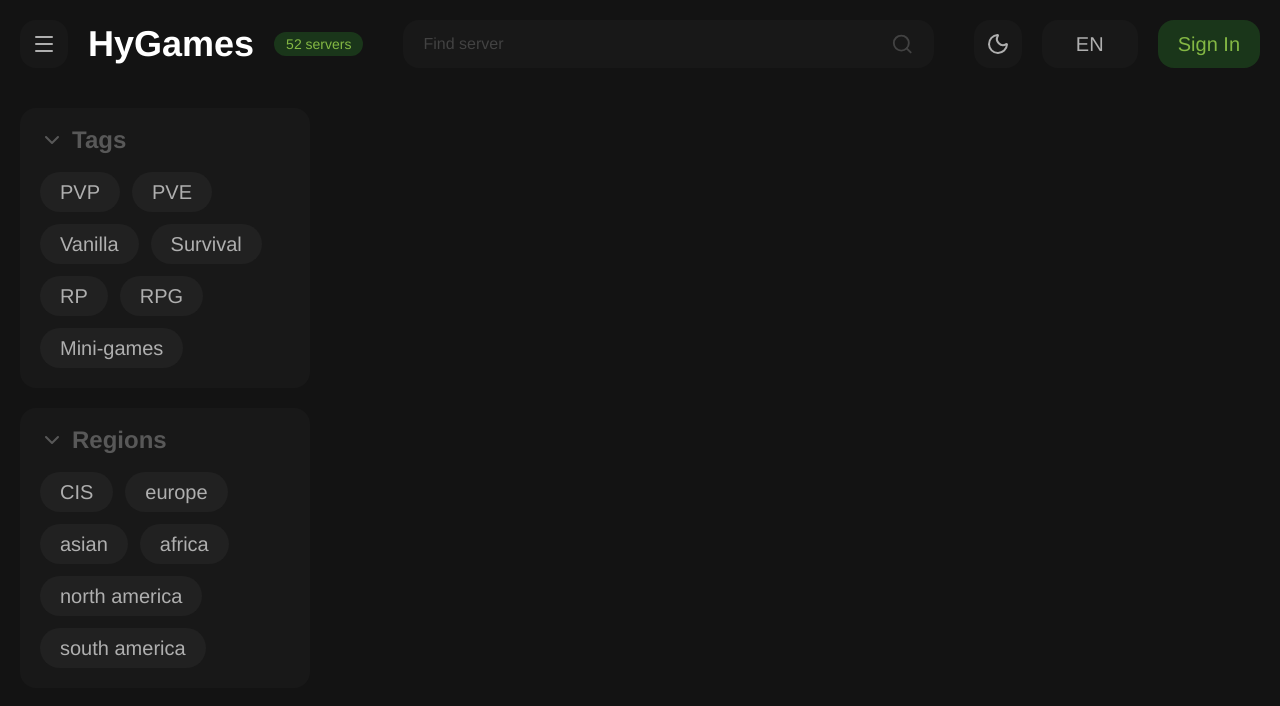
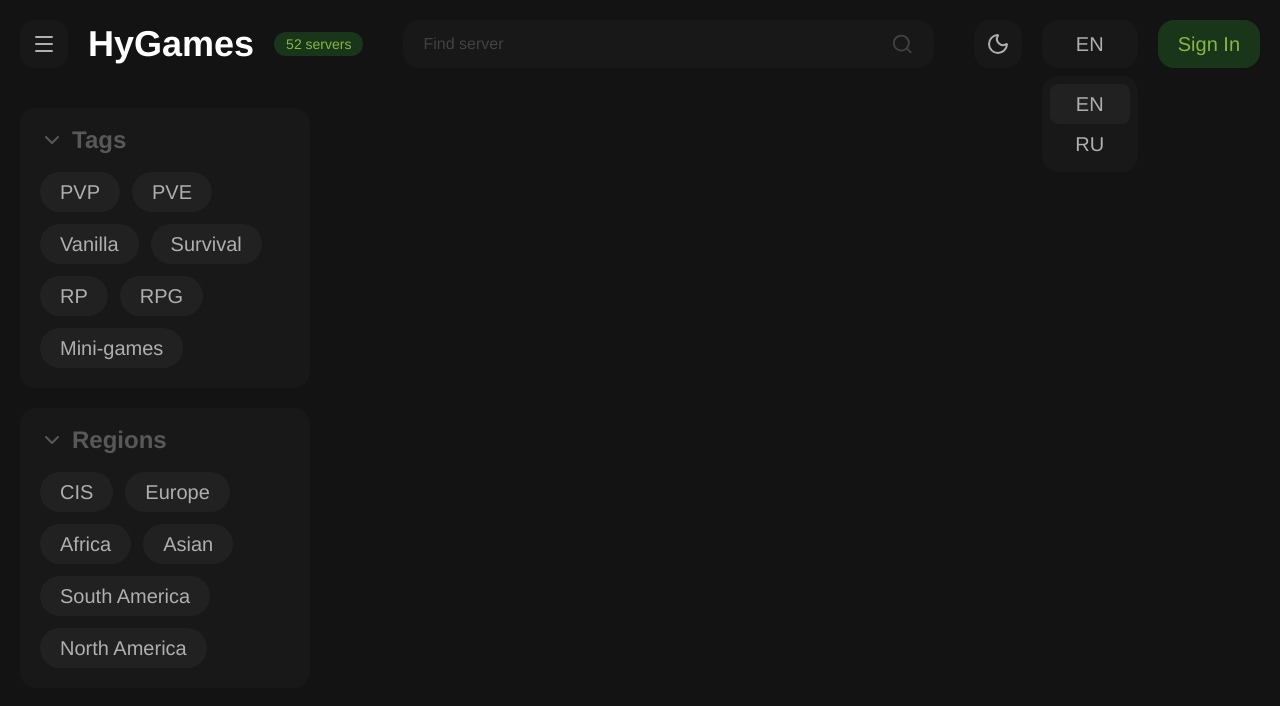
Before and after one commit to Eltarchik/hysers, a Next.js app: page / in a window 1280 px wide. Both pictures are taken after a click on the button "EN". Shown: the top 706 px of the page. Built offline with nearby package versions, Linux system fonts and the light colour scheme; no server answers.

Commit message:
lang selecting button

```diff
--- /dev/null
+++ b/src/app/api/locale/route.ts
@@ -0,0 +1,11 @@
+import {NextResponse} from "next/server"
+import { localeName } from "@/shared/config/locale"
+
+export async function POST(req: Request) {
+    const { locale } = await req.json()
+
+    const response = NextResponse.json({ ok: true })
+    response.cookies.set(localeName, locale)
+
+    return response
+}
--- a/src/app/layout.tsx
+++ b/src/app/layout.tsx
@@ -5,6 +5,7 @@ import { cn } from "@/shared/lib/cn"
 import { Header } from "@/wigets/Header"
 import { ReactNode } from "react"
 import { NextIntlClientProvider } from "next-intl"
+import { getLocale, getMessages } from "next-intl/server"
 
 const geistSans = Geist({
     variable: "--font-geist-sans",
@@ -25,9 +26,10 @@ interface Props {
     children: ReactNode
 }
 
-export default function RootLayout(
+export default async function RootLayout(
     { children, }: Props
 ) {
+
     return <html>
         <body
             className={cn(
--- a/src/app/page.tsx
+++ b/src/app/page.tsx
@@ -5,6 +5,7 @@ import { useState } from "react"
 import { SmallChip } from "@/shared/ui/ToggleChip"
 import { filters } from "@/entities/filters/config/filters"
 import { useTranslations } from "next-intl"
+import { titleCase } from "@/shared/lib/textFormatting"
 
 export default function Home() {
     const [ o, setO ] = useState(true)
@@ -20,7 +21,7 @@ export default function Home() {
                 >
                     <div className="flex gap-3 flex-wrap">
                         { filter.items.map(item =>
-                            <SmallChip key={item.name}>{ t(filter.name, item.name) }</SmallChip>
+                            <SmallChip key={item.name}>{ titleCase(t(filter.name, item.name)) }</SmallChip>
                         )}
                     </div>
                 </FilterCard>
--- a/src/entities/filters/config/regions.ts
+++ b/src/entities/filters/config/regions.ts
@@ -1,10 +1,10 @@
 export enum RegionFilters {
     CIS = "cis",
     EUROPE = "europe",
+    AFRICA = "africa",
     ASIAN = "asian",
-    AFRICA = "africa",
+    SOUTH_AMERICA = "south_america",
     NORTH_AMERICA = "north_america",
-    SOUTH_AMERICA = "south_america",
 }
 
 export const regionFilters: Filter = {
@@ -12,9 +12,9 @@ export const regionFilters: Filter = {
     items: [
         { name: RegionFilters.CIS },
         { name: RegionFilters.EUROPE },
+        { name: RegionFilters.AFRICA },
         { name: RegionFilters.ASIAN },
-        { name: RegionFilters.AFRICA },
+        { name: RegionFilters.SOUTH_AMERICA },
         { name: RegionFilters.NORTH_AMERICA },
-        { name: RegionFilters.SOUTH_AMERICA },
     ]
 }
--- a/src/i18n/request.ts
+++ b/src/i18n/request.ts
@@ -1,7 +1,10 @@
 import {getRequestConfig} from 'next-intl/server';
+import { cookies } from "next/headers"
+import { defaultLocale, localeName } from "@/shared/config/locale"
 
-export default getRequestConfig(async ({ requestLocale }) => {
-    const locale = await requestLocale || 'en'
+export default getRequestConfig(async () => {
+    const cookieStore = await cookies()
+    const locale = cookieStore.get(localeName)?.value || defaultLocale
 
     return {
         locale,
--- /dev/null
+++ b/src/i18n/translations/ru.json
@@ -0,0 +1,31 @@
+{
+  "Shared": {
+
+  },
+  "Pages": {
+
+  },
+  "Entities": {
+    "Filters": {
+      "tags": {
+        "title": "Теги",
+        "pvp": "PVP",
+        "pve": "PVE",
+        "vanilla": "Vanilla",
+        "survival": "Survival",
+        "rp": "RP",
+        "rpg": "RPG",
+        "mini_games": "Mini-games"
+      },
+      "regions": {
+        "title": "Регионы",
+        "cis": "СНГ",
+        "europe": "европа",
+        "asian": "азия",
+        "africa": "африка",
+        "north_america": "северная америка",
+        "south_america": "южная америка"
+      }
+    }
+  }
+}
--- /dev/null
+++ b/src/shared/api/locale.ts
@@ -0,0 +1,7 @@
+export const setLang = async (locale: string) => {
+    console.log(locale)
+    await fetch("/api/locale", {
+        method: "POST",
+        body: JSON.stringify({ locale })
+    })
+}
--- /dev/null
+++ b/src/shared/config/locale.ts
@@ -0,0 +1,7 @@
+export enum Locale {
+    EN = "en",
+    RU = "ru",
+}
+
+export const localeName = "NEXT_LOCALE"
+export const defaultLocale = Locale.EN
--- /dev/null
+++ b/src/shared/hooks/useOverlay.ts
@@ -0,0 +1,24 @@
+import { Dispatch, RefObject, SetStateAction, useEffect, useRef, useState } from "react"
+
+export const useOverlay = <T extends HTMLElement>(initialValue?: boolean): [
+    boolean,
+    d: Dispatch<SetStateAction<boolean>>,
+    RefObject<T | null>
+] => {
+    const [ opened, setOpened ] = useState(!!initialValue)
+    const parentRef = useRef<T>(null)
+
+    useEffect(() => {
+        const onPress = (event: MouseEvent) => {
+            if (parentRef.current && !parentRef.current.contains(event.target as Node)) {
+                setOpened(false)
+            }
+        }
+
+        document.addEventListener("mousedown", onPress)
+
+        return () => document.removeEventListener("mousedown", onPress)
+    }, [])
+
+    return [ opened, setOpened, parentRef ]
+}
--- /dev/null
+++ b/src/shared/lib/textFormatting.ts
@@ -0,0 +1,4 @@
+export const titleCase = (text: string) => {
+    const words = text.split(" ")
+    return words.map(word => word.charAt(0).toUpperCase() + word.slice(1)).join(" ")
+}
--- /dev/null
+++ b/src/wigets/ChangeLocaleButton.tsx
@@ -0,0 +1,45 @@
+'use client';
+
+import { Text } from "@/shared/ui/Text"
+import { useLocale } from "next-intl"
+import { Button } from "@/shared/ui/Button"
+import { setLang } from "@/shared/api/locale"
+import { Locale } from "@/shared/config/locale"
+import { cn } from "@/shared/lib/cn"
+import { useOverlay } from "@/shared/hooks/useOverlay"
+
+export const ChangeLocaleButton = () => {
+    const locale = useLocale()
+
+    const [ opened, setOpened, ref ] = useOverlay<HTMLDivElement>()
+
+    const onItemClick = async (land: Locale) => {
+        await setLang(land)
+
+
+        location.reload()
+    }
+
+    return <div className="relative flex flex-col" ref={ref}>
+        <Button className="w-24"
+                onClick={() => setOpened(prev => !prev)}
+        >
+            <Text>{ locale.toUpperCase() }</Text>
+        </Button>
+        { opened &&
+            <div className="absolute top-full translate-y-2 flex flex-col p-2 w-full rounded-2xl bg-island">
+                { Object.values(Locale).map(lang =>
+                    <button key={ lang }
+                            className={ cn(
+                                "flex justify-center items-center px-3 h-10 rounded-lg cursor-pointer",
+                                lang === locale ? "bg-glade" : "",
+                            ) }
+                            onClick={ () => onItemClick(lang) }
+                    >
+                        <Text>{ lang.toUpperCase() }</Text>
+                    </button>,
+                ) }
+            </div>
+        }
+    </div>
+}
--- a/src/wigets/Header.tsx
+++ b/src/wigets/Header.tsx
@@ -6,6 +6,7 @@ import { Text } from "@/shared/ui/Text"
 import { SmallChip } from "@/shared/ui/SmallChip"
 import { Button } from "@/shared/ui/Button"
 import { Input } from "@/shared/ui/Input"
+import { ChangeLocaleButton } from "@/wigets/ChangeLocaleButton"
 
 export const Header = () => {
     return <header className="grid grid-cols-[1fr_1fr_1fr] xl:grid-cols-[1fr_2fr_1fr] gap-10 h-12 max-w-440 w-full">
@@ -27,9 +28,7 @@ export const Header = () => {
             <Button className="px-0 size-12">
                 <Moon />
             </Button>
-            <Button className="w-24">
-                <Text>EN</Text>
-            </Button>
+            <ChangeLocaleButton />
             <Button className="flex-1 bg-accent-island">
                 <Text className="text-accent-element text-nowrap">Sign In</Text>
             </Button>
```
